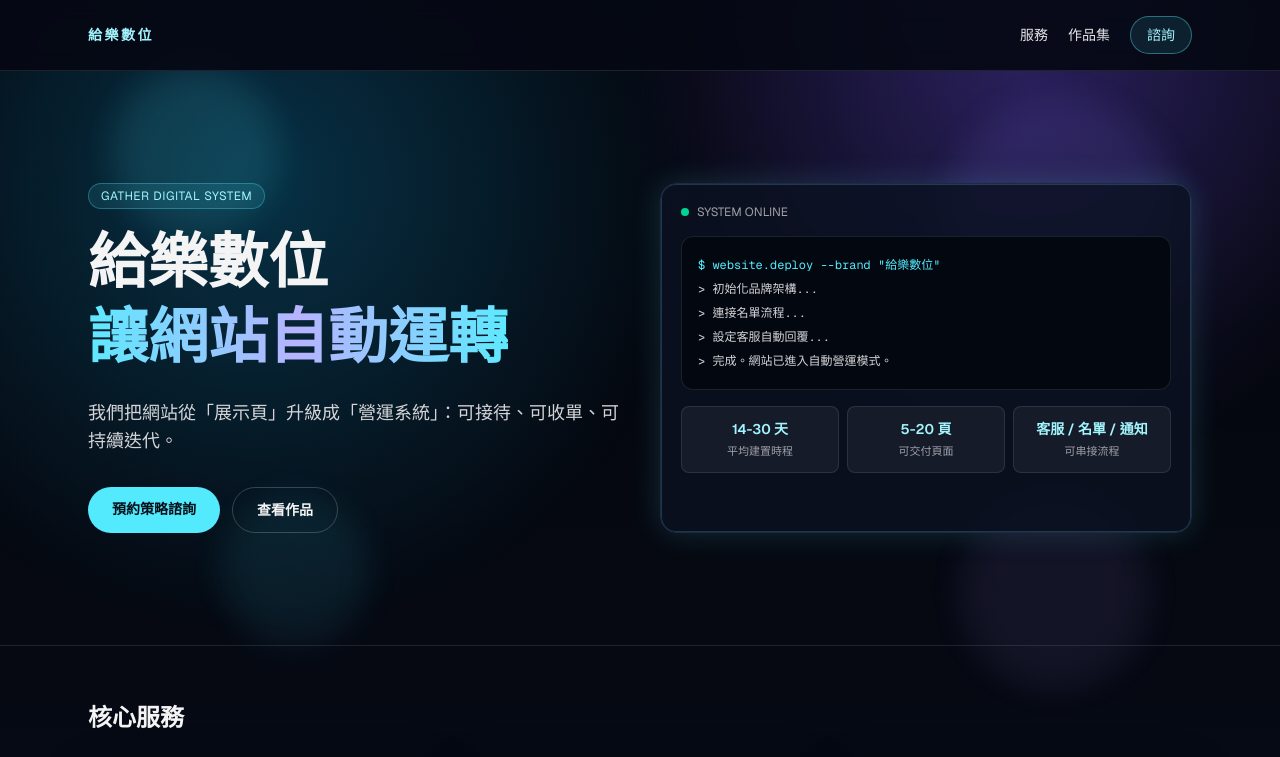
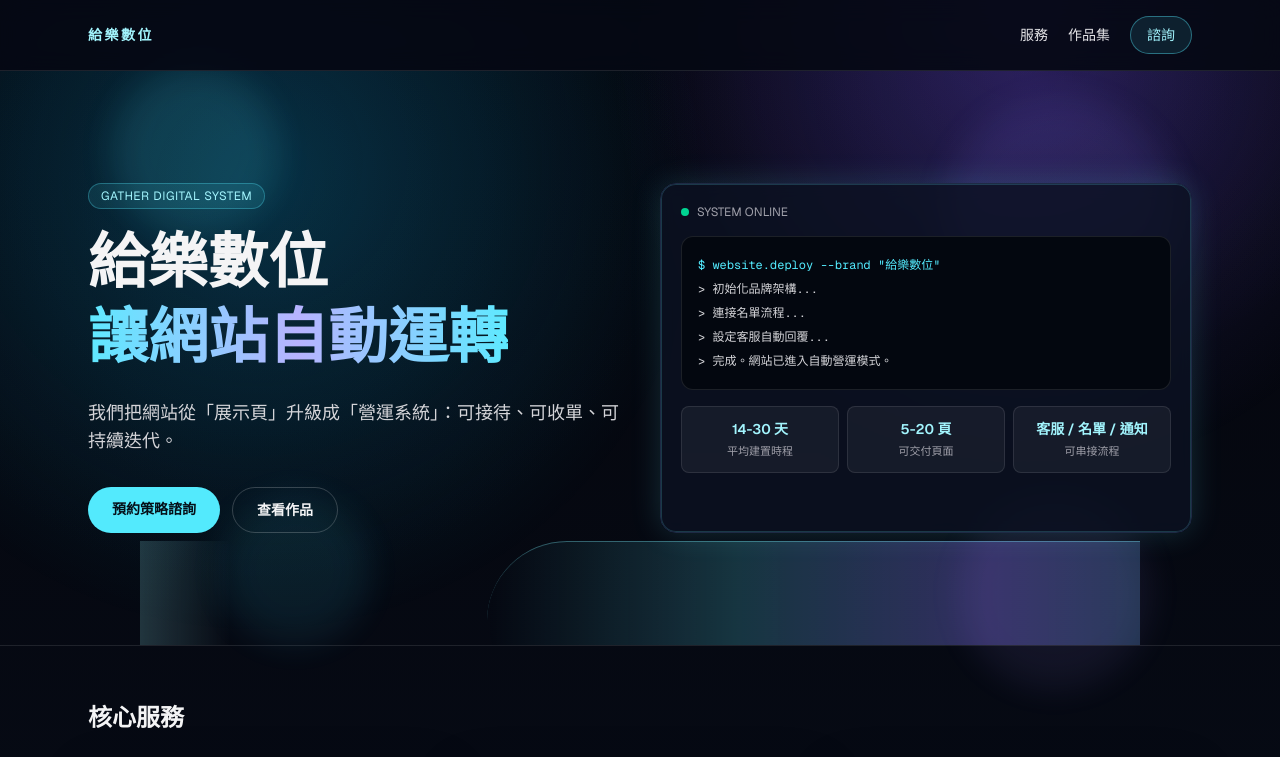
Before and after one commit to Gathertaiwan-Group/gather-landingpage, a Next.js app: page / in a window 1280 px wide. Shown: the top 757 px of the page. Built offline with nearby package versions, Linux system fonts and the light colour scheme.

Commit message:
feat: add animated neon banner background on hero

```diff
--- a/src/app/globals.css
+++ b/src/app/globals.css
@@ -166,3 +166,47 @@ body {
   background: #a68dff33;
   animation-delay: 2.4s;
 }
+
+@keyframes banner-shift {
+  0% { transform: translateX(-35%); }
+  100% { transform: translateX(35%); }
+}
+
+@keyframes banner-scan {
+  0% { transform: translateX(-120%); opacity: 0; }
+  20% { opacity: 0.7; }
+  50% { opacity: 1; }
+  80% { opacity: 0.7; }
+  100% { transform: translateX(120%); opacity: 0; }
+}
+
+.hero-banner {
+  position: absolute;
+  left: 50%;
+  bottom: -56px;
+  transform: translateX(-50%);
+  width: min(1000px, 92vw);
+  height: 160px;
+  pointer-events: none;
+  overflow: hidden;
+  filter: blur(0.2px);
+}
+
+.hero-banner-glow {
+  position: absolute;
+  inset: 0;
+  background: linear-gradient(90deg, #5ee9ff00 0%, #5ee9ff33 25%, #8b7bff55 50%, #5ee9ff33 75%, #5ee9ff00 100%);
+  border-top: 1px solid #7ef3ff55;
+  border-radius: 999px;
+  animation: banner-shift 6s ease-in-out infinite alternate;
+}
+
+.hero-banner-scan {
+  position: absolute;
+  top: 0;
+  bottom: 0;
+  width: 35%;
+  background: linear-gradient(90deg, #ffffff00 0%, #9af7ff88 50%, #ffffff00 100%);
+  mix-blend-mode: screen;
+  animation: banner-scan 4.8s linear infinite;
+}
--- a/src/app/page.tsx
+++ b/src/app/page.tsx
@@ -42,6 +42,10 @@ export default function Home() {
 
       <section className="relative overflow-hidden border-b border-white/10">
         <div className="absolute inset-0 bg-[radial-gradient(circle_at_20%_20%,#00e5ff2a_0%,transparent_40%),radial-gradient(circle_at_80%_0%,#7c5cff35_0%,transparent_35%)]" />
+        <div className="hero-banner">
+          <div className="hero-banner-glow" />
+          <div className="hero-banner-scan" />
+        </div>
         <div className="mx-auto grid max-w-6xl gap-10 px-6 py-24 md:grid-cols-2 md:py-28">
           <div className="relative z-10">
             <p className="intro-fade-up mb-4 inline-flex rounded-full border border-cyan-300/30 bg-cyan-300/10 px-3 py-1 text-xs tracking-wider text-cyan-200">
```
